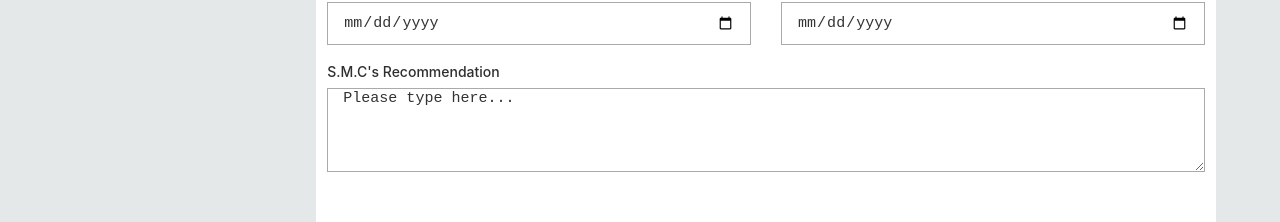
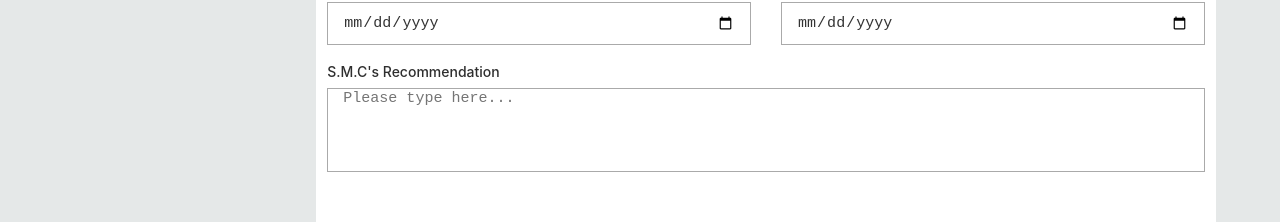
Before and after one commit to michaelamponsah/ug-spms-office-app, a Next.js app: page /promotions/processing-of-application-for-promotion in a window 1280 px wide. Shown: the part 397-619 px from the top of the page. Built offline with nearby package versions, Linux system fonts and the light colour scheme.

Commit message:
ApplicationBio component implemented

```diff
--- a/components/TextArea.js
+++ b/components/TextArea.js
@@ -1,11 +1,15 @@
 import React from "react";
 import styles from "../styles/TextArea.module.css";
 
-const TextArea = ({ label, placeholder }) => {
+const TextArea = ({ label, placeholder, isRequired = true }) => {
   return (
     <div className={`${styles["input-field"]}`}>
       <label>{label}</label>
-      <textarea>{placeholder}</textarea>
+      <textarea
+        placeholder={placeholder}
+        required={isRequired}
+        spellCheck={true}
+      ></textarea>
     </div>
   );
 };
--- a/styles/TextArea.module.css
+++ b/styles/TextArea.module.css
@@ -20,4 +20,5 @@
     border: 1px solid #aaa;
     margin: 8px 0;
     width: 100%;
+    resize: none;
 }
```
